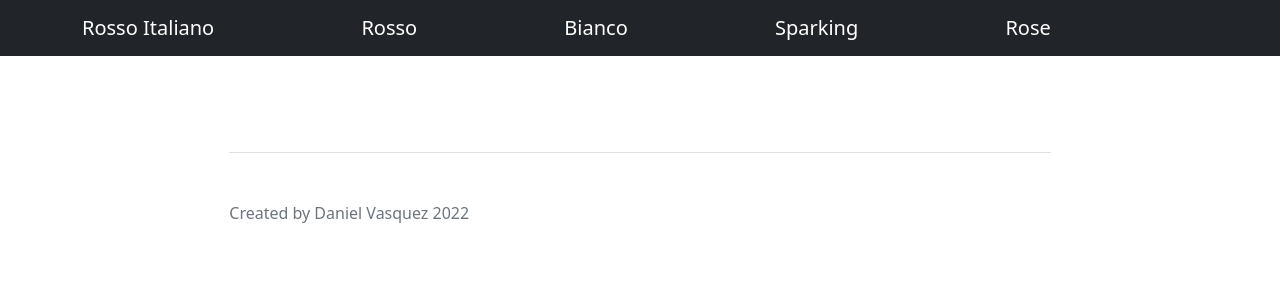
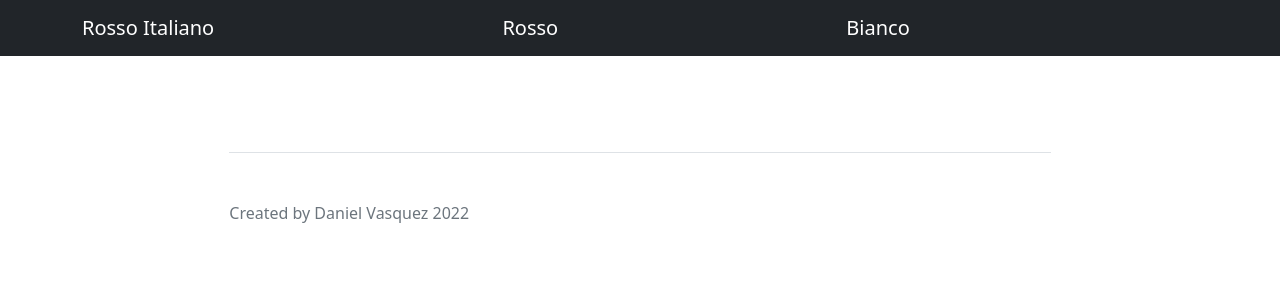
Before and after one commit to stellaburlingame/wine-guide, a React (Create React App) app: page / in a window 1280 px wide. Shown: the top 300 px of the page. Built offline with nearby package versions, Linux system fonts and the light colour scheme.

Commit message:
Remoced Sparkiling/Rose Pages

```diff
--- a/src/components/Nav/index.js
+++ b/src/components/Nav/index.js
@@ -11,8 +11,8 @@ function Index(props) {
                 <Link variant="outline-*" className="navbar-brand logo" to="italiano">Rosso Italiano</Link>
                 <Link variant="outline-*" className="navbar-brand logo" to="rosso">Rosso</Link>
                 <Link variant="outline-*" className="navbar-brand logo" to="bianco">Bianco</Link>
-                <Link variant="outline-*" className="navbar-brand logo" to="sparkling">Sparking</Link>
-                <Link variant="outline-*" className="navbar-brand logo" to="rose">Rose</Link>
+                {/* <Link variant="outline-*" className="navbar-brand logo" to="sparkling">Sparking</Link> */}
+                {/* <Link variant="outline-*" className="navbar-brand logo" to="rose">Rose</Link> */}
                 <div id="navbarNav">
                 <ul id="links" className="nav  ml-auto">
                 {/* <Link variant="outline-*" className="navbar-brand logo" to="/">Training</Link> */}
```
